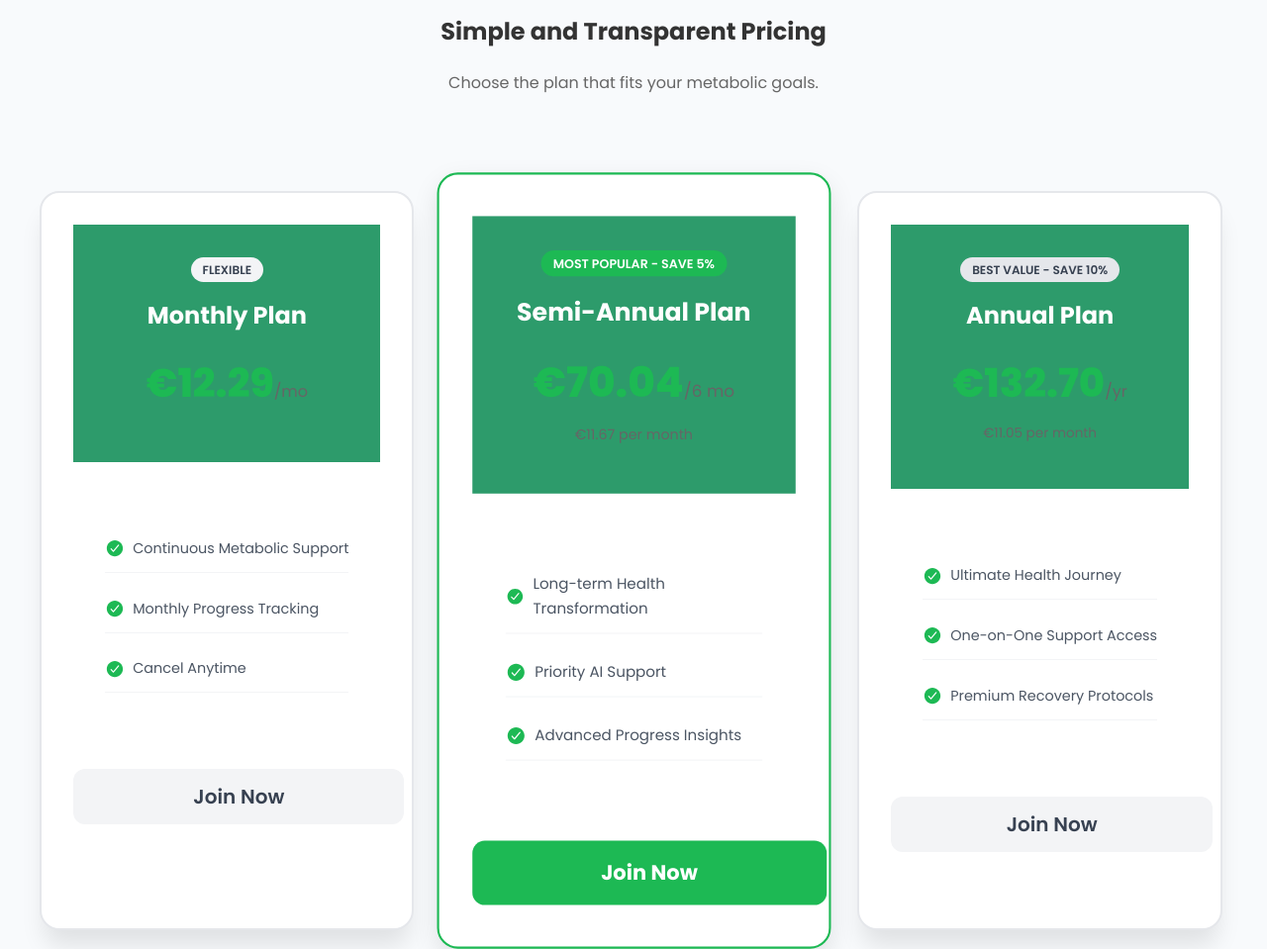
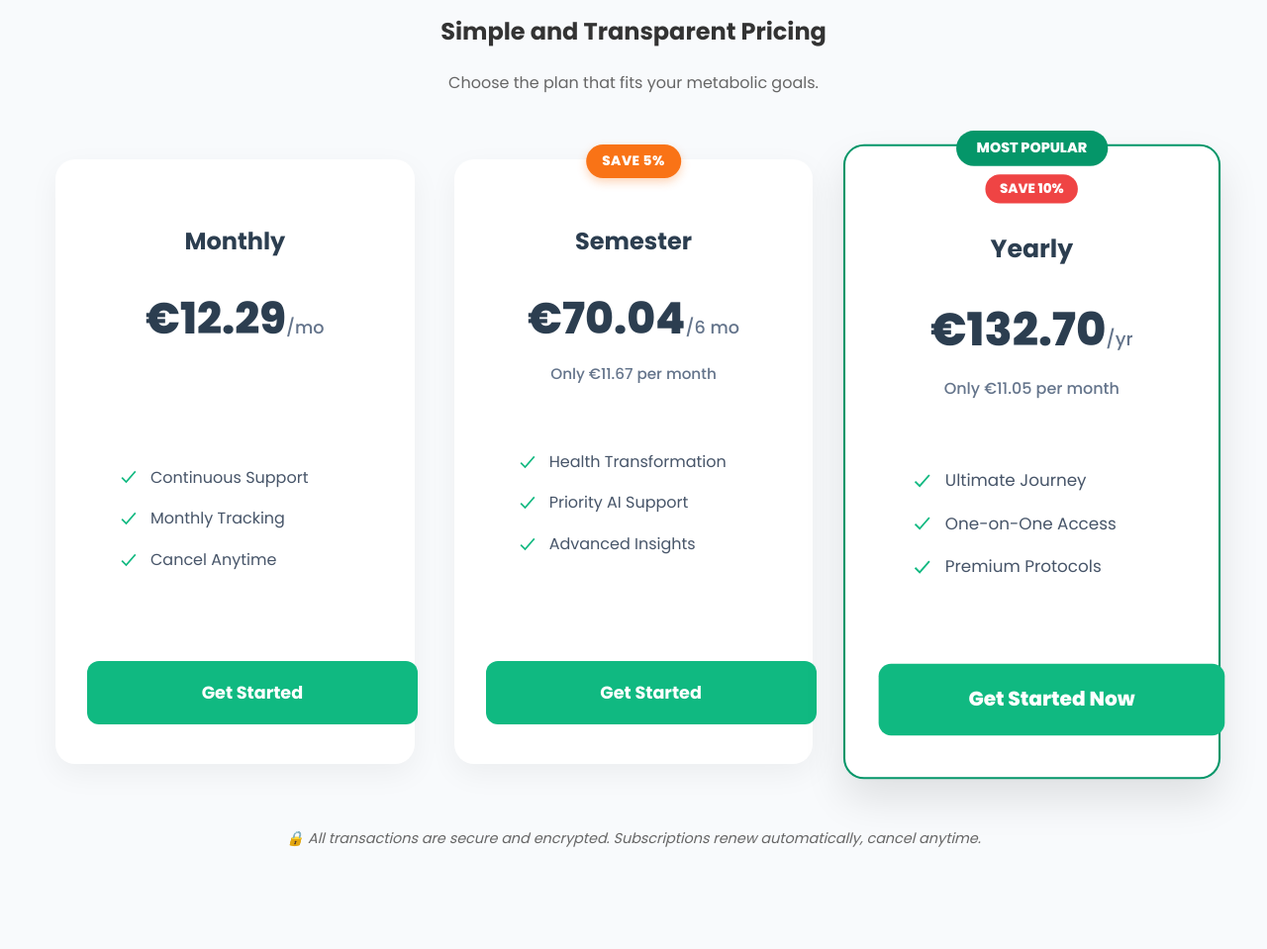
Before and after one commit to pfelisbino-lgtm/my-glowfit-quiz, a plain HTML site: page app_sales.html in a window 1280 px wide. Shown: the part 1640-2599 px from the top of the page at 99% size. Drawn offline with nearby package versions, Linux system fonts and the light colour scheme.

Commit message:
Add files via upload

```diff
--- a/app_sales.html
+++ b/app_sales.html
@@ -137,107 +137,135 @@
                 goals.</p>
 
             <div class="grid-3"
-                style="display: grid; grid-template-columns: repeat(auto-fit, minmax(280px, 1fr)); gap: 2rem; margin-top: 2rem;">
+                style="display: grid; grid-template-columns: repeat(auto-fit, minmax(300px, 1fr)); gap: 2.5rem; margin-top: 3rem; align-items: stretch; padding: 1rem;">
 
                 <!-- Monthly Plan -->
-                <div class="pricing-card-single"
-                    style="border: 2px solid #E5E7EB; background: white; padding: 2rem; border-radius: 20px; transition: 0.3s; text-align: center;">
-                    <div class="pricing-header">
-                        <span
-                            style="background: #F3F4F6; color: #374151; padding: 4px 12px; border-radius: 999px; font-size: 12px; font-weight: 600;">FLEXIBLE</span>
-                        <h3 style="margin-top: 1rem;">Monthly Plan</h3>
-                        <div class="price" style="font-size: 2.5rem; font-weight: 800; margin: 1rem 0; color: #1DB954;">
-                            €12.29<span style="font-size: 1rem; color: #666; font-weight: 400;">/mo</span></div>
+                <div class="pricing-card-saas"
+                    style="background: #ffffff; padding: 2.5rem 2rem; border-radius: 20px; box-shadow: 0 10px 30px rgba(0,0,0,0.05); text-align: center; display: flex; flex-direction: column; justify-content: space-between; transition: transform 0.3s ease;">
+                    <div>
+                        <h3 style="color: #2c3e50; font-size: 1.5rem; margin-bottom: 0.5rem; font-weight: 700;">Monthly
+                        </h3>
+                        <div class="price"
+                            style="font-size: 2.75rem; font-weight: 800; margin: 1.5rem 0; color: #2c3e50;">
+                            €12.29<span style="font-size: 1.1rem; color: #64748b; font-weight: 500;">/mo</span></div>
+                        <div style="height: 1.5rem; margin-bottom: 1.5rem;"></div> <!-- Spacer -->
+                        <div class="pricing-benefits" style="text-align: left; margin: 2rem 0;">
+                            <div
+                                style="margin-bottom: 1rem; display: flex; align-items: center; gap: 0.75rem; color: #475569;">
+                                <ion-icon name="checkmark-sharp"
+                                    style="color: #10b981; font-size: 1.25rem; font-weight: bold;"></ion-icon>
+                                Continuous Support
                             </div>
-                    <div class="pricing-benefits" style="text-align: left; margin: 2rem 0;">
-                        <div class="benefit-item"
-                            style="margin-bottom: 0.8rem; display: flex; align-items: center; gap: 0.5rem; font-size: 0.9rem; color: #4B5563;">
-                            <ion-icon name="checkmark-circle" style="color: #1DB954;"></ion-icon> Continuous Metabolic
-                            Support
+                            <div
+                                style="margin-bottom: 1rem; display: flex; align-items: center; gap: 0.75rem; color: #475569;">
+                                <ion-icon name="checkmark-sharp"
+                                    style="color: #10b981; font-size: 1.25rem; font-weight: bold;"></ion-icon>
+                                Monthly Tracking
                             </div>
-                        <div class="benefit-item"
-                            style="margin-bottom: 0.8rem; display: flex; align-items: center; gap: 0.5rem; font-size: 0.9rem; color: #4B5563;">
-                            <ion-icon name="checkmark-circle" style="color: #1DB954;"></ion-icon> Monthly Progress
-                            Tracking
+                            <div
+                                style="margin-bottom: 1rem; display: flex; align-items: center; gap: 0.75rem; color: #475569;">
+                                <ion-icon name="checkmark-sharp"
+                                    style="color: #10b981; font-size: 1.25rem; font-weight: bold;"></ion-icon>
+                                Cancel Anytime
                             </div>
-                        <div class="benefit-item"
-                            style="margin-bottom: 0.8rem; display: flex; align-items: center; gap: 0.5rem; font-size: 0.9rem; color: #4B5563;">
-                            <ion-icon name="checkmark-circle" style="color: #1DB954;"></ion-icon> Cancel Anytime
                         </div>
                     </div>
                     <a href="https://hotmart.com/en/marketplace/products/my-glowfit/T104655350C?off=z4hff9ox"
-                        target="_blank" class="btn-primary"
-                        style="display: block; width: 100%; background: #F3F4F6; color: #374151; padding: 12px; border-radius: 12px; text-decoration: none; font-weight: 600;">Join
-                        Now</a>
+                        target="_blank"
+                        style="display: block; width: 100%; background: #10b981; color: white; padding: 1.1rem; border-radius: 12px; text-decoration: none; font-weight: 700; font-size: 1.1rem; transition: background 0.2s;">
+                        Get Started
+                    </a>
                 </div>
 
-                <!-- Semi-Annual Plan (Featured) -->
-                <div class="pricing-card-single featured"
-                    style="border: 2px solid #1DB954; background: white; padding: 2.5rem 2rem; border-radius: 20px; transition: 0.3s; text-align: center; box-shadow: 0 10px 25px rgba(0,0,0,0.1); transform: scale(1.05); position: relative; z-index: 10;">
-                    <div class="pricing-header">
-                        <span
-                            style="background: #1DB954; color: white; padding: 4px 12px; border-radius: 999px; font-size: 12px; font-weight: 600;">MOST
-                            POPULAR - SAVE 5%</span>
-                        <h3 style="margin-top: 1rem;">Semi-Annual Plan</h3>
-                        <div class="price" style="font-size: 2.5rem; font-weight: 800; margin: 1rem 0; color: #1DB954;">
-                            €70.04<span style="font-size: 1rem; color: #666; font-weight: 400;">/6 mo</span></div>
-                        <p style="font-size: 0.85rem; color: #666; margin-top: -0.5rem;">€11.67 per month</p>
+                <!-- Semester Plan -->
+                <div class="pricing-card-saas"
+                    style="background: #ffffff; padding: 2.5rem 2rem; border-radius: 20px; box-shadow: 0 10px 30px rgba(0,0,0,0.05); text-align: center; display: flex; flex-direction: column; justify-content: space-between; position: relative;">
+                    <div
+                        style="position: absolute; top: -15px; left: 50%; transform: translateX(-50%); background: #f97316; color: white; padding: 6px 16px; border-radius: 50px; font-size: 0.85rem; font-weight: 800; text-transform: uppercase; letter-spacing: 0.5px; box-shadow: 0 4px 10px rgba(249, 115, 22, 0.3);">
+                        Save 5%
                     </div>
+                    <div>
+                        <h3 style="color: #2c3e50; font-size: 1.5rem; margin-bottom: 0.5rem; font-weight: 700;">Semester
+                        </h3>
+                        <div class="price"
+                            style="font-size: 2.75rem; font-weight: 800; margin: 1.5rem 0; color: #2c3e50;">
+                            €70.04<span style="font-size: 1.1rem; color: #64748b; font-weight: 500;">/6 mo</span></div>
+                        <p style="font-size: 0.95rem; color: #64748b; margin-top: -1rem; font-weight: 500;">Only €11.67
+                            per month</p>
                         <div class="pricing-benefits" style="text-align: left; margin: 2rem 0;">
-                        <div class="benefit-item"
-                            style="margin-bottom: 0.8rem; display: flex; align-items: center; gap: 0.5rem; font-size: 0.9rem; color: #4B5563;">
-                            <ion-icon name="checkmark-circle" style="color: #1DB954;"></ion-icon> Long-term Health
-                            Transformation
+                            <div
+                                style="margin-bottom: 1rem; display: flex; align-items: center; gap: 0.75rem; color: #475569;">
+                                <ion-icon name="checkmark-sharp"
+                                    style="color: #10b981; font-size: 1.25rem; font-weight: bold;"></ion-icon>
+                                Health Transformation
                             </div>
-                        <div class="benefit-item"
-                            style="margin-bottom: 0.8rem; display: flex; align-items: center; gap: 0.5rem; font-size: 0.9rem; color: #4B5563;">
-                            <ion-icon name="checkmark-circle" style="color: #1DB954;"></ion-icon> Priority AI Support
+                            <div
+                                style="margin-bottom: 1rem; display: flex; align-items: center; gap: 0.75rem; color: #475569;">
+                                <ion-icon name="checkmark-sharp"
+                                    style="color: #10b981; font-size: 1.25rem; font-weight: bold;"></ion-icon>
+                                Priority AI Support
                             </div>
-                        <div class="benefit-item"
-                            style="margin-bottom: 0.8rem; display: flex; align-items: center; gap: 0.5rem; font-size: 0.9rem; color: #4B5563;">
-                            <ion-icon name="checkmark-circle" style="color: #1DB954;"></ion-icon> Advanced Progress
-                            Insights
+                            <div
+                                style="margin-bottom: 1rem; display: flex; align-items: center; gap: 0.75rem; color: #475569;">
+                                <ion-icon name="checkmark-sharp"
+                                    style="color: #10b981; font-size: 1.25rem; font-weight: bold;"></ion-icon>
+                                Advanced Insights
+                            </div>
                         </div>
                     </div>
                     <a href="https://hotmart.com/en/marketplace/products/my-glowfit/T104655350C?off=cxo70yf1"
-                        target="_blank" class="btn-primary"
-                        style="display: block; width: 100%; background: #1DB954; color: white; padding: 15px; border-radius: 12px; text-decoration: none; font-weight: 700;">Join
-                        Now</a>
+                        target="_blank"
+                        style="display: block; width: 100%; background: #10b981; color: white; padding: 1.1rem; border-radius: 12px; text-decoration: none; font-weight: 700; font-size: 1.1rem;">
+                        Get Started
+                    </a>
                 </div>
 
-                <!-- Annual Plan -->
-                <div class="pricing-card-single"
-                    style="border: 2px solid #E5E7EB; background: white; padding: 2rem; border-radius: 20px; transition: 0.3s; text-align: center;">
-                    <div class="pricing-header">
-                        <span
-                            style="background: #E5E7EB; color: #374151; padding: 4px 12px; border-radius: 999px; font-size: 12px; font-weight: 600;">BEST
-                            VALUE - SAVE 10%</span>
-                        <h3 style="margin-top: 1rem;">Annual Plan</h3>
-                        <div class="price" style="font-size: 2.5rem; font-weight: 800; margin: 1rem 0; color: #1DB954;">
-                            €132.70<span style="font-size: 1rem; color: #666; font-weight: 400;">/yr</span></div>
-                        <p style="font-size: 0.85rem; color: #666; margin-top: -0.5rem;">€11.05 per month</p>
+                <!-- Yearly Plan (MOST POPULAR) -->
+                <div class="pricing-card-saas featured"
+                    style="background: #ffffff; padding: 2.5rem 2rem; border-radius: 20px; box-shadow: 0 20px 40px rgba(0,0,0,0.1); text-align: center; display: flex; flex-direction: column; justify-content: space-between; position: relative; border: 2px solid #059669; transform: scale(1.05); z-index: 2;">
+                    <div
+                        style="position: absolute; top: -15px; left: 50%; transform: translateX(-50%); width: 100%; display: flex; flex-direction: column; align-items: center; gap: 8px;">
+                        <div
+                            style="background: #059669; color: white; padding: 6px 20px; border-radius: 50px; font-size: 0.85rem; font-weight: 800; text-transform: uppercase;">
+                            Most Popular</div>
+                        <div
+                            style="background: #ef4444; color: white; padding: 4px 14px; border-radius: 50px; font-size: 0.8rem; font-weight: 800; text-transform: uppercase;">
+                            Save 10%</div>
                     </div>
+                    <div style="margin-top: 1rem;">
+                        <h3 style="color: #2c3e50; font-size: 1.5rem; margin-bottom: 0.5rem; font-weight: 700;">Yearly
+                        </h3>
+                        <div class="price"
+                            style="font-size: 2.75rem; font-weight: 800; margin: 1.5rem 0; color: #2c3e50;">
+                            €132.70<span style="font-size: 1.1rem; color: #64748b; font-weight: 500;">/yr</span></div>
+                        <p style="font-size: 0.95rem; color: #64748b; margin-top: -1rem; font-weight: 500;">Only €11.05
+                            per month</p>
                         <div class="pricing-benefits" style="text-align: left; margin: 2rem 0;">
-                        <div class="benefit-item"
-                            style="margin-bottom: 0.8rem; display: flex; align-items: center; gap: 0.5rem; font-size: 0.9rem; color: #4B5563;">
-                            <ion-icon name="checkmark-circle" style="color: #1DB954;"></ion-icon> Ultimate Health
-                            Journey
+                            <div
+                                style="margin-bottom: 1rem; display: flex; align-items: center; gap: 0.75rem; color: #475569;">
+                                <ion-icon name="checkmark-sharp"
+                                    style="color: #10b981; font-size: 1.25rem; font-weight: bold;"></ion-icon>
+                                Ultimate Journey
                             </div>
-                        <div class="benefit-item"
-                            style="margin-bottom: 0.8rem; display: flex; align-items: center; gap: 0.5rem; font-size: 0.9rem; color: #4B5563;">
-                            <ion-icon name="checkmark-circle" style="color: #1DB954;"></ion-icon> One-on-One Support
-                            Access
+                            <div
+                                style="margin-bottom: 1rem; display: flex; align-items: center; gap: 0.75rem; color: #475569;">
+                                <ion-icon name="checkmark-sharp"
+                                    style="color: #10b981; font-size: 1.25rem; font-weight: bold;"></ion-icon>
+                                One-on-One Access
                             </div>
-                        <div class="benefit-item"
-                            style="margin-bottom: 0.8rem; display: flex; align-items: center; gap: 0.5rem; font-size: 0.9rem; color: #4B5563;">
-                            <ion-icon name="checkmark-circle" style="color: #1DB954;"></ion-icon> Premium Recovery
-                            Protocols
+                            <div
+                                style="margin-bottom: 1rem; display: flex; align-items: center; gap: 0.75rem; color: #475569;">
+                                <ion-icon name="checkmark-sharp"
+                                    style="color: #10b981; font-size: 1.25rem; font-weight: bold;"></ion-icon>
+                                Premium Protocols
+                            </div>
                         </div>
                     </div>
                     <a href="https://hotmart.com/en/marketplace/products/my-glowfit/T104655350C?off=27x71wvs"
-                        target="_blank" class="btn-primary"
-                        style="display: block; width: 100%; background: #F3F4F6; color: #374151; padding: 12px; border-radius: 12px; text-decoration: none; font-weight: 600;">Join
-                        Now</a>
+                        target="_blank"
+                        style="display: block; width: 100%; background: #10b981; color: white; padding: 1.2rem; border-radius: 12px; text-decoration: none; font-weight: 800; font-size: 1.2rem;">
+                        Get Started Now
+                    </a>
                 </div>
             </div>
 
```
Lines whose indentation alone changed are shown as unchanged.
